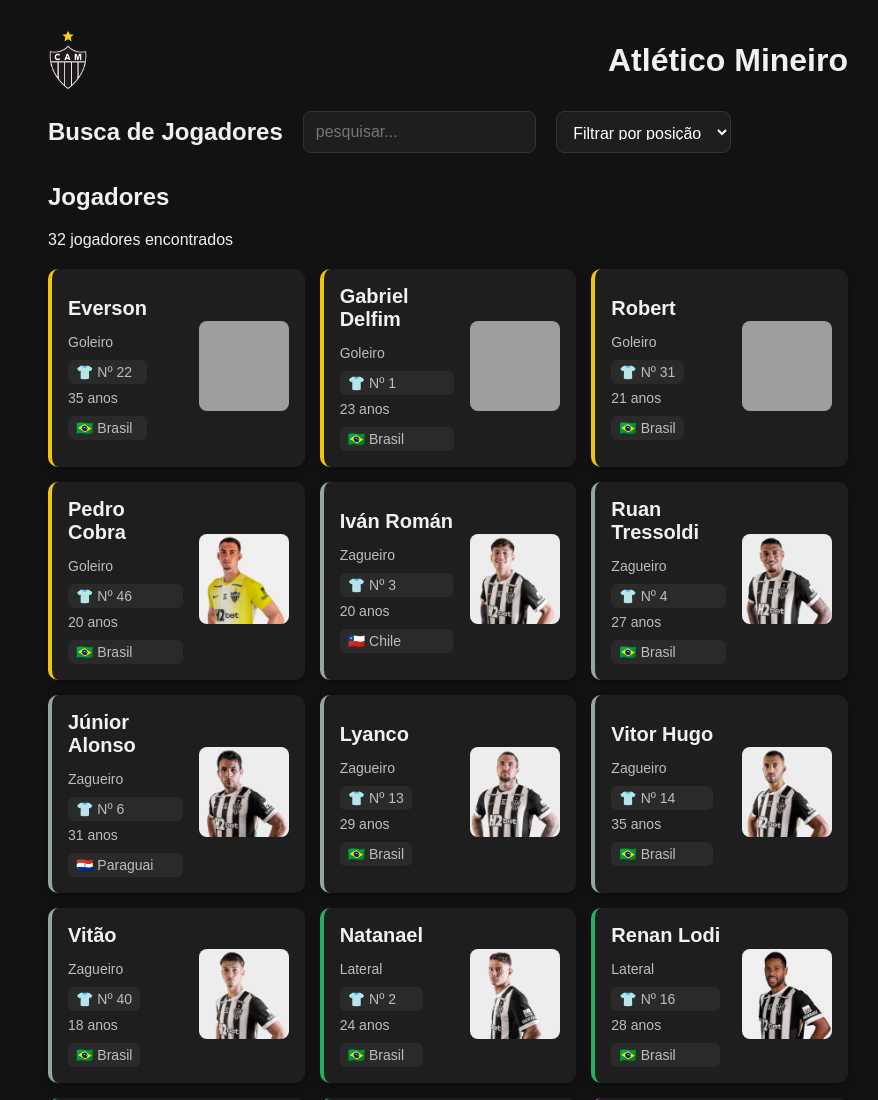
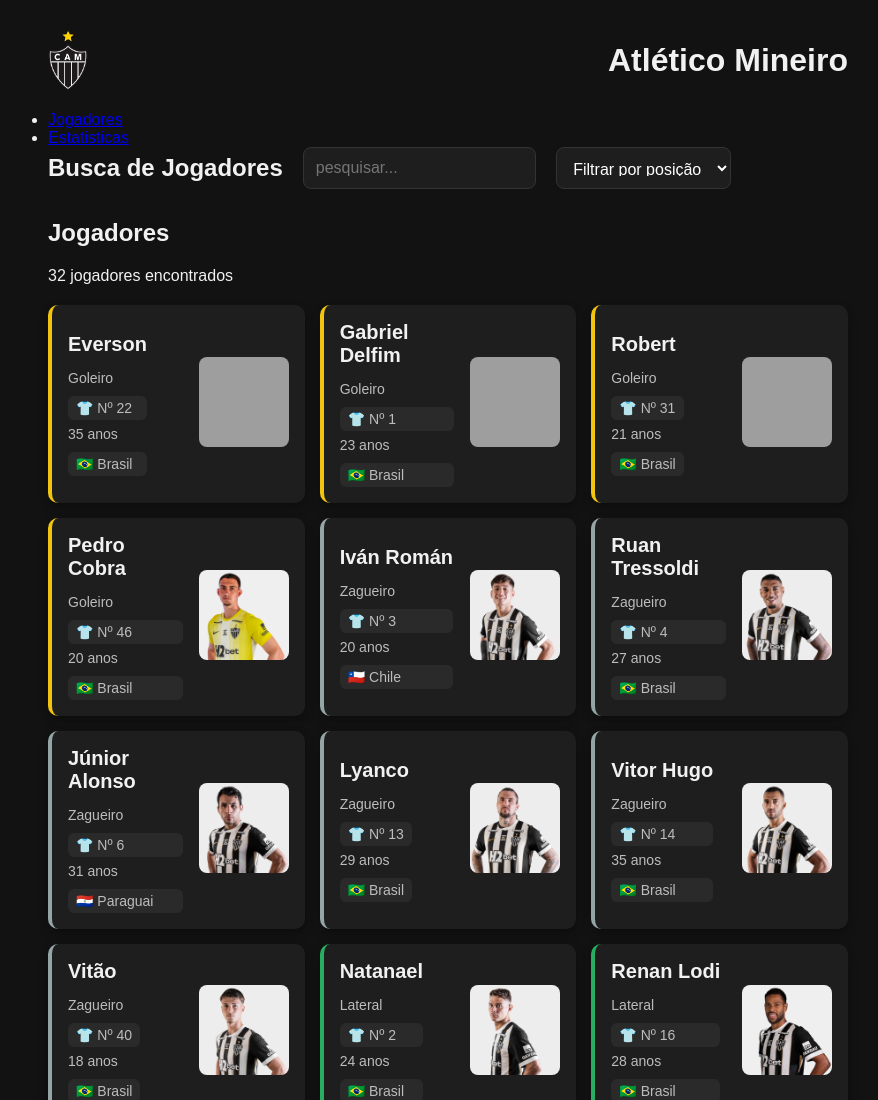
Before and after one commit to phFonseca/player-search-app, a plain HTML site: page index.html in a window 1280 px wide. Shown: the top 1100 px of the page, without its empty margins (192-1070 px from the left). Drawn offline with Linux system fonts and the light colour scheme; grey boxes are pictures that could not be loaded.

Commit message:
feat: cria navegacao para pagina de estatisticas

```diff
--- a/index.html
+++ b/index.html
@@ -18,14 +18,25 @@
 	</head>
 	<body>
 		<div class="container">
-			<div class="header">
+			<header class="header">
 				<img
 					src="assets/img/Clube_Atlético_Mineiro.svg.png"
 					alt="Logo Atletico Mineiro"
 					width="40px"
 				/>
 				<h1>Atlético Mineiro</h1>
-			</div>
+			</header>
+			<nav class="navigation">
+				<ul>
+					<li>
+						<a href="index.html" class="active">Jogadores </a>
+					</li>
+					<li>
+						<a href="stats.html">Estatisticas</a>
+					</li>
+				</ul>
+			</nav>
+			<main>
 				<section class="filters">
 					<h2>Busca de Jogadores</h2>
 					<div class="searchBox">
@@ -53,6 +64,7 @@
 					<p id="playersCounter"></p>
 					<ul class="playersList" id="playersList"></ul>
 				</section>
+			</main>
 		</div>
 		<div class="modal" id="playerModal">
 			<div class="modalContent">
@@ -78,6 +90,7 @@
 				<path d="M12 2V22" />
 			</svg>
 		</button>
+		<script src="assets/js/playersData.js"></script>
 		<script src="assets/js/main.js"></script>
 	</body>
 </html>
```
Lines whose indentation alone changed are shown as unchanged.
